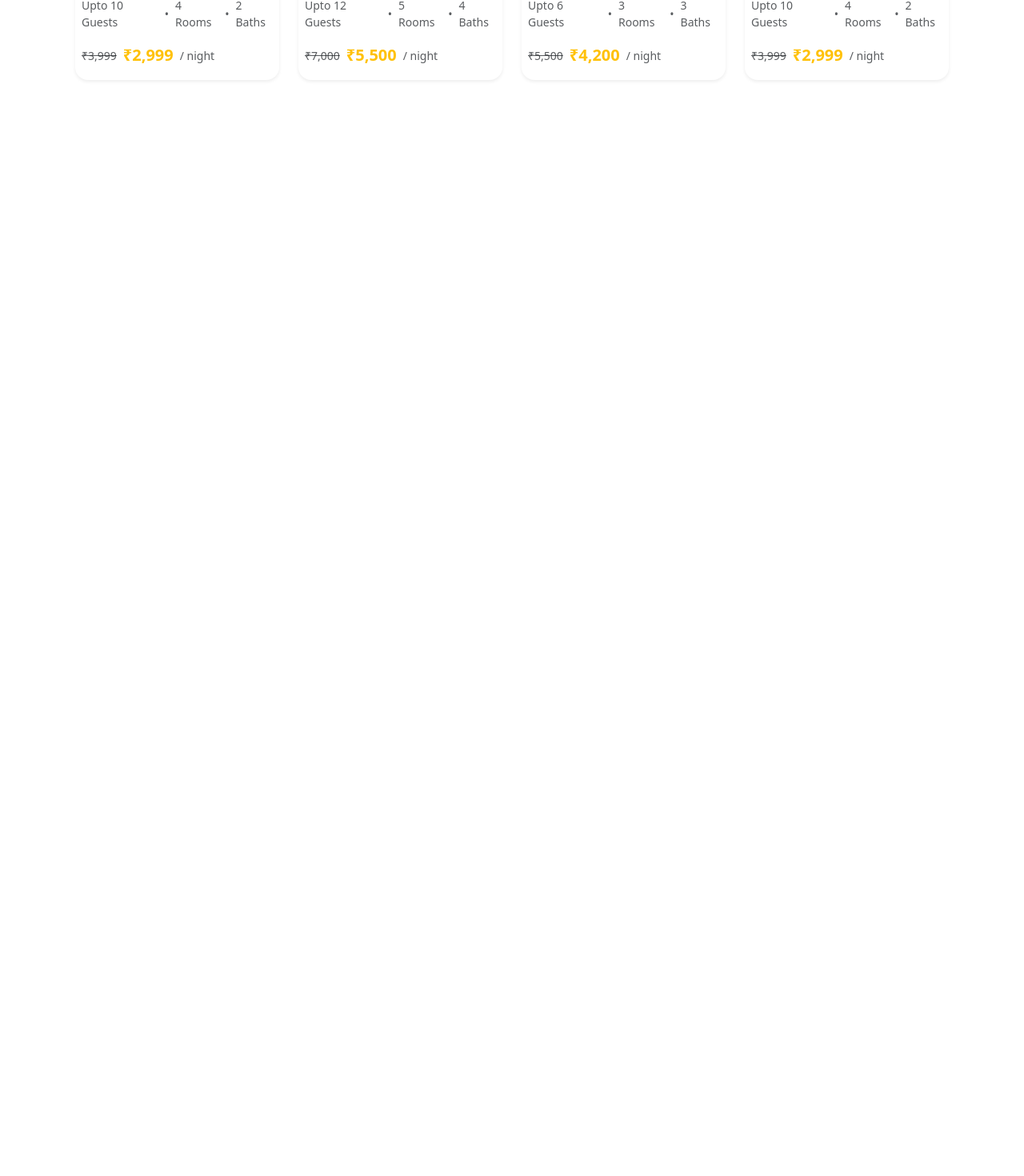
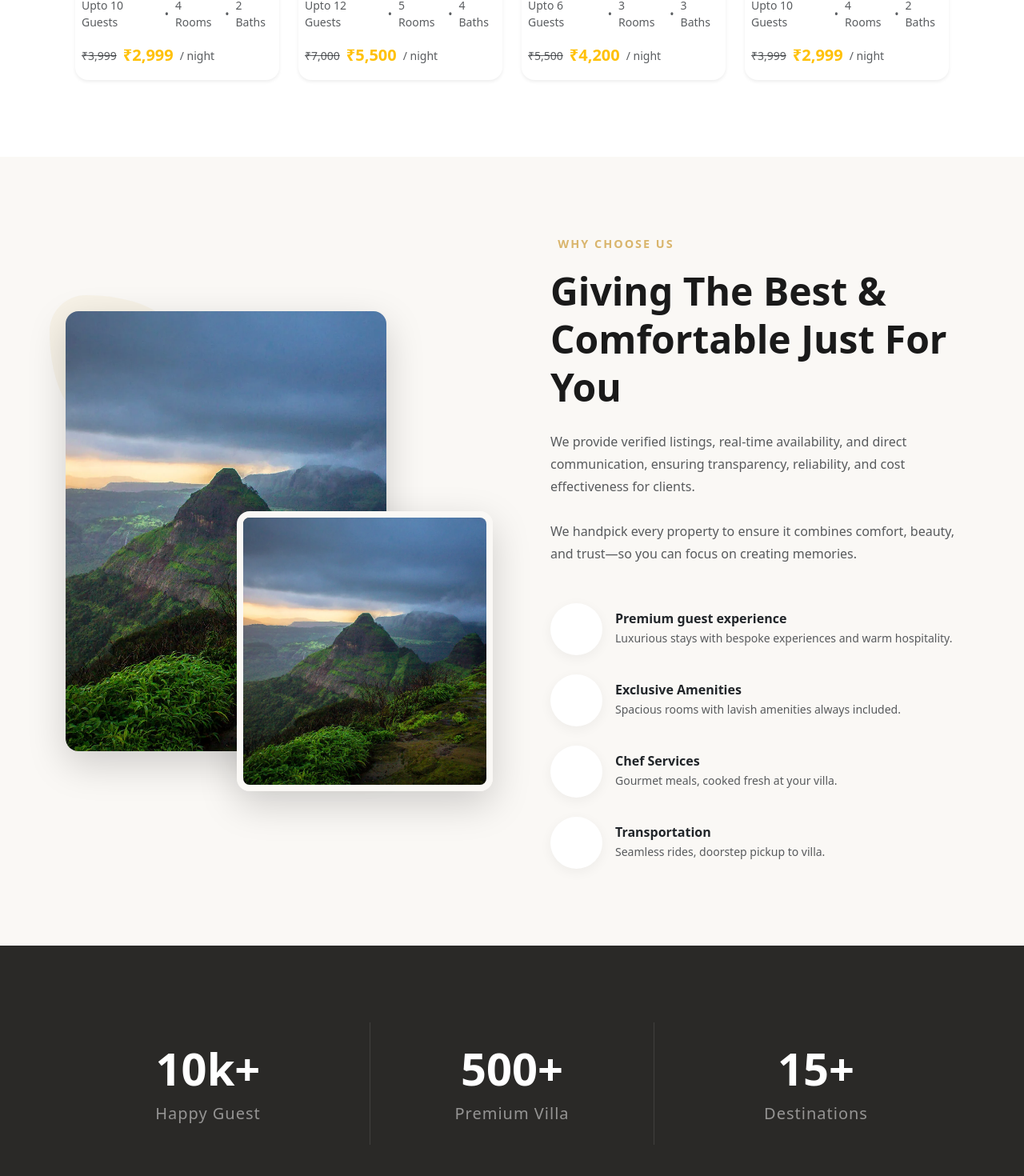
Before and after one commit to Saloni0111-cpu/VillaMila, an Angular app: page / in a window 1280 px wide. Shown: the part 3244-4714 px from the top of the page at 80% size. Before the commit the page ends 3440 px from the top, so only its background shows below. Built offline with nearby package versions, Linux system fonts and the light colour scheme.

Commit message:
integrated Montserat as default font

```diff
--- a/src/app/app.component.html
+++ b/src/app/app.component.html
@@ -2,3 +2,4 @@
 <app-hero></app-hero>
 <app-explore></app-explore>
 <app-available></app-available>
+<app-why-us></app-why-us>
--- a/src/app/app.component.ts
+++ b/src/app/app.component.ts
@@ -4,11 +4,12 @@ import { NavbarComponent } from './navbar/navbar.component';
 import { HeroComponent } from './hero/hero.component';
 import { ExploreComponent } from './explore/explore.component';
 import { AvailableComponent } from './available/available.component';
+  import { WhyUsComponent } from './why-us/why-us.component';
 
 @Component({
   selector: 'app-root',
   standalone: true,
-  imports: [RouterOutlet, NavbarComponent, HeroComponent, ExploreComponent, AvailableComponent],
+  imports: [RouterOutlet, NavbarComponent, HeroComponent, ExploreComponent, AvailableComponent, WhyUsComponent],
   templateUrl: './app.component.html',
   styleUrl: './app.component.scss'
 })
--- /dev/null
+++ b/src/app/why-us/why-us.component.html
@@ -0,0 +1,100 @@
+<section class="why-us-section py-5 px-4 px-md-0">
+    <div class="container-xl py-lg-5">
+        <div class="row align-items-center g-5">
+            <!-- Left: Overlapping Images -->
+            <div class="col-lg-6">
+                <div class="image-stack position-relative mb-5 mb-lg-0">
+                    <img src="assets/lonavala.webp" alt="Main Villa" class="img-main rounded-4 shadow-lg">
+                    <img src="assets/lonavala.webp" alt="Villa Detail" class="img-sub rounded-4 shadow-lg">
+                    <!-- Decorative element for aesthetics -->
+                    <div class="decorative-blob"></div>
+                </div>
+            </div>
+
+            <!-- Right: Content & Features -->
+            <div class="col-lg-6">
+                <div class="content-wrapper ps-lg-4">
+                    <span class="badge text-uppercase fw-bold mb-3 text-gold">Why Choose Us</span>
+                    <h2 class="display-5 fw-bold mb-4">Giving The Best & Comfortable Just For You</h2>
+                    <p class="text-muted leading-relaxed mb-5">
+                        We provide verified listings, real-time availability, and direct communication, ensuring
+                        transparency, reliability, and cost effectiveness for clients.
+                        <br><br>
+                        We handpick every property to ensure it combines comfort, beauty, and trust—so you can focus on
+                        creating memories.
+                    </p>
+
+                    <div class="feature-list">
+                        <div class="feature-item d-flex align-items-center mb-4">
+                            <div class="feature-icon-box me-3">
+                                <i class="bi bi-star-fill text-gold"></i>
+                            </div>
+                            <div>
+                                <h6 class="fw-bold mb-1">Premium guest experience</h6>
+                                <p class="small text-muted mb-0">Luxurious stays with bespoke experiences and warm
+                                    hospitality.</p>
+                            </div>
+                        </div>
+
+                        <div class="feature-item d-flex align-items-center mb-4">
+                            <div class="feature-icon-box me-3">
+                                <i class="bi bi-gem text-gold"></i>
+                            </div>
+                            <div>
+                                <h6 class="fw-bold mb-1">Exclusive Amenities</h6>
+                                <p class="small text-muted mb-0">Spacious rooms with lavish amenities always included.
+                                </p>
+                            </div>
+                        </div>
+
+                        <div class="feature-item d-flex align-items-center mb-4">
+                            <div class="feature-icon-box me-3">
+                                <i class="bi bi-person-fill text-gold"></i>
+                            </div>
+                            <div>
+                                <h6 class="fw-bold mb-1">Chef Services</h6>
+                                <p class="small text-muted mb-0">Gourmet meals, cooked fresh at your villa.</p>
+                            </div>
+                        </div>
+
+                        <div class="feature-item d-flex align-items-center">
+                            <div class="feature-icon-box me-3">
+                                <i class="bi bi-car-front-fill text-gold"></i>
+                            </div>
+                            <div>
+                                <h6 class="fw-bold mb-1">Transportation</h6>
+                                <p class="small text-muted mb-0">Seamless rides, doorstep pickup to villa.</p>
+                            </div>
+                        </div>
+                    </div>
+                </div>
+            </div>
+        </div>
+    </div>
+</section>
+
+<!-- Stats Section with Dark Background -->
+<section class="stats-section py-5">
+    <div class="container-xl py-5">
+        <div class="row text-center g-4">
+            <div class="col-md-4">
+                <div class="stat-item p-4">
+                    <h3 class="display-4 fw-bold text-white mb-2">10k+</h3>
+                    <p class="lead text-white-50 mb-0">Happy Guest</p>
+                </div>
+            </div>
+            <div class="col-md-4">
+                <div class="stat-item p-4 border-start border-white-10 border-end border-md-none">
+                    <h3 class="display-4 fw-bold text-white mb-2">500+</h3>
+                    <p class="lead text-white-50 mb-0">Premium Villa</p>
+                </div>
+            </div>
+            <div class="col-md-4">
+                <div class="stat-item p-4">
+                    <h3 class="display-4 fw-bold text-white mb-2">15+</h3>
+                    <p class="lead text-white-50 mb-0">Destinations</p>
+                </div>
+            </div>
+        </div>
+    </div>
+</section>
--- /dev/null
+++ b/src/app/why-us/why-us.component.scss
@@ -0,0 +1,103 @@
+$gold: #d9b56c;
+$bg-light: #faf8f5;
+$bg-dark: #2a2927;
+$text-muted: #757575;
+
+.why-us-section {
+    background-color: $bg-light;
+    overflow: hidden;
+
+    .text-gold {
+        color: $gold;
+        letter-spacing: 2px;
+        font-size: 0.9rem;
+    }
+
+    h2 {
+        color: #1a1a1a;
+        line-height: 1.25;
+    }
+
+    .leading-relaxed {
+        line-height: 1.75;
+    }
+
+    .image-stack {
+        height: 600px;
+        width: 100%;
+
+        .img-main {
+            position: absolute;
+            top: 0;
+            left: 0;
+            width: 75%;
+            height: 550px;
+            object-fit: cover;
+            z-index: 2;
+        }
+
+        .img-sub {
+            position: absolute;
+            bottom: 0px;
+            right: 0px;
+            width: 60%;
+            height: 350px;
+            object-fit: cover;
+            z-index: 3;
+            border: 8px solid $bg-light;
+        }
+
+        .decorative-blob {
+            position: absolute;
+            top: -20px;
+            left: -20px;
+            width: 150px;
+            height: 150px;
+            background-color: rgba($gold, 0.1);
+            border-radius: 30% 70% 70% 30% / 30% 30% 70% 70%;
+            z-index: 1;
+        }
+    }
+
+    .feature-icon-box {
+        width: 65px;
+        height: 65px;
+        background-color: white;
+        border-radius: 50%;
+        display: flex;
+        align-items: center;
+        justify-content: center;
+        box-shadow: 0 4px 15px rgba(0, 0, 0, 0.05);
+        flex-shrink: 0;
+
+        i {
+            font-size: 1.5rem;
+        }
+    }
+
+    @media (max-width: 991px) {
+        .image-stack {
+            height: 500px;
+            margin-bottom: 3rem;
+        }
+    }
+}
+
+.stats-section {
+    background-color: $bg-dark;
+
+    .stat-item {
+        h3 {
+            font-size: 3.5rem;
+        }
+
+        p {
+            font-size: 1.25rem;
+            letter-spacing: 1px;
+        }
+    }
+
+    .border-white-10 {
+        border-color: rgba(255, 255, 255, 0.1) !important;
+    }
+}
```
Also changed, not shown: src/app/why-us/why-us.component.ts (added, +13 -0 lines), 1 other file (tests, documents, lock files or other folders).
